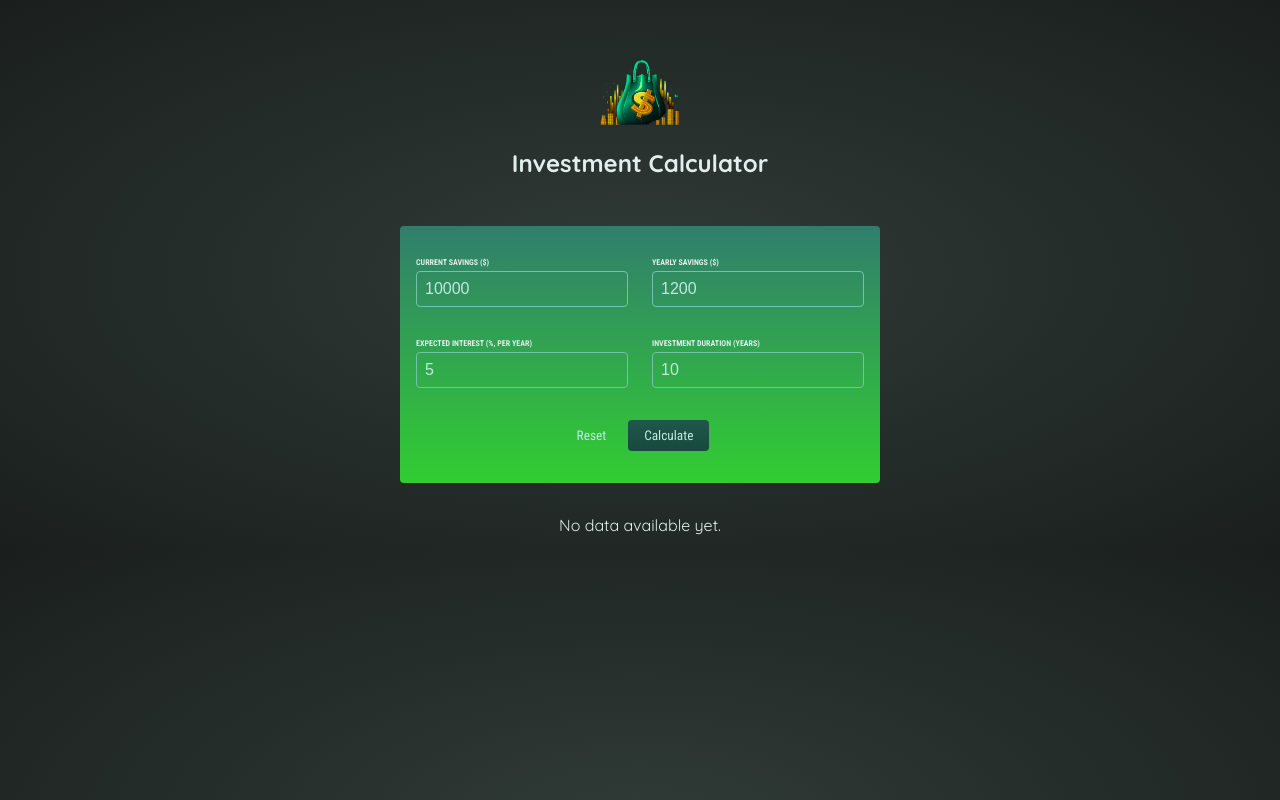
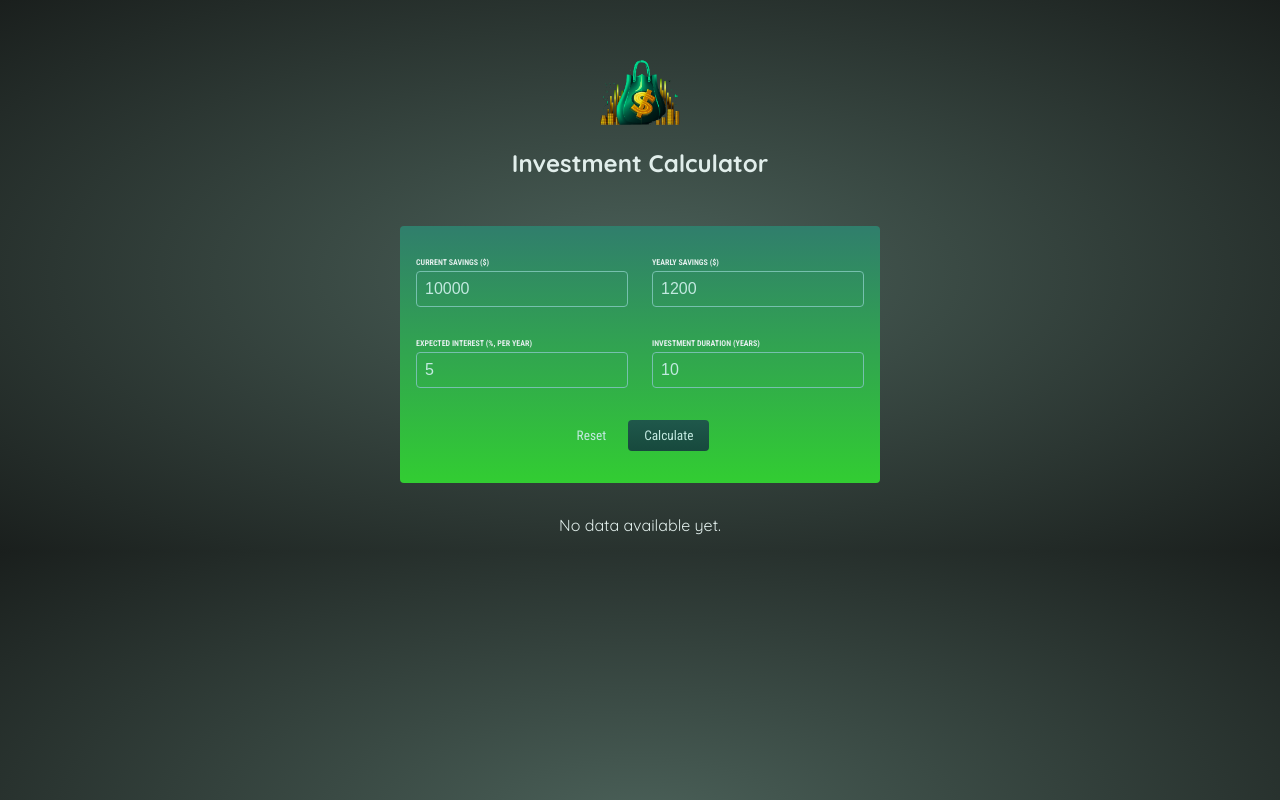
Before and after one commit to jtm2021/Investment_Calculator_React_Project, a React (Create React App) app: page / in a window 1280 px wide. Built offline with nearby package versions, Linux system fonts and the light colour scheme.

Commit message:
Change app background color

```diff
--- a/src/index.css
+++ b/src/index.css
@@ -10,6 +10,6 @@ body {
   -webkit-font-smoothing: antialiased;
   -moz-osx-font-smoothing: grayscale;
   /* background-color: #242a28; */
-  background: radial-gradient(#303b37, #1a1f1d);
+  background: radial-gradient(#4b6159, #1a1f1d);
   color: #e1eeeb;
 }
```
